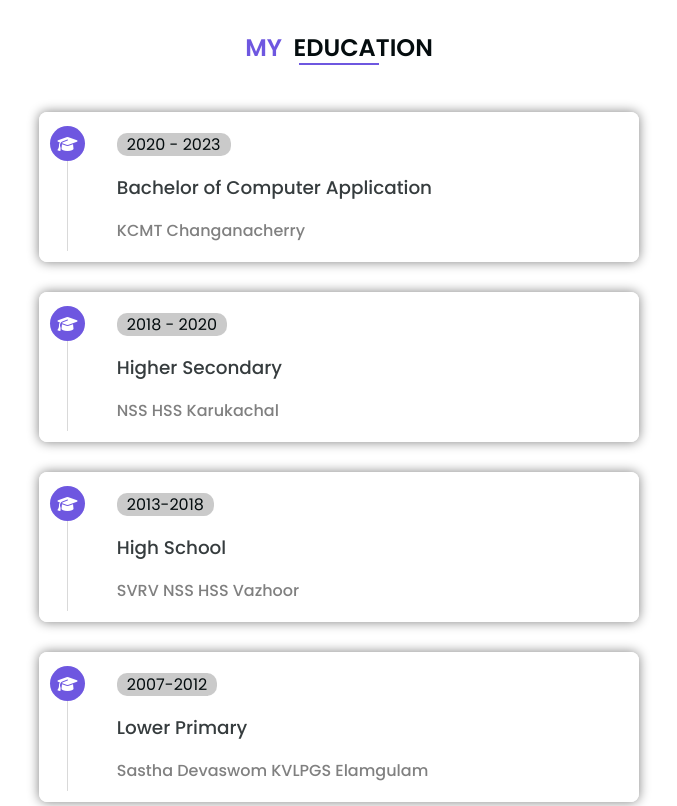
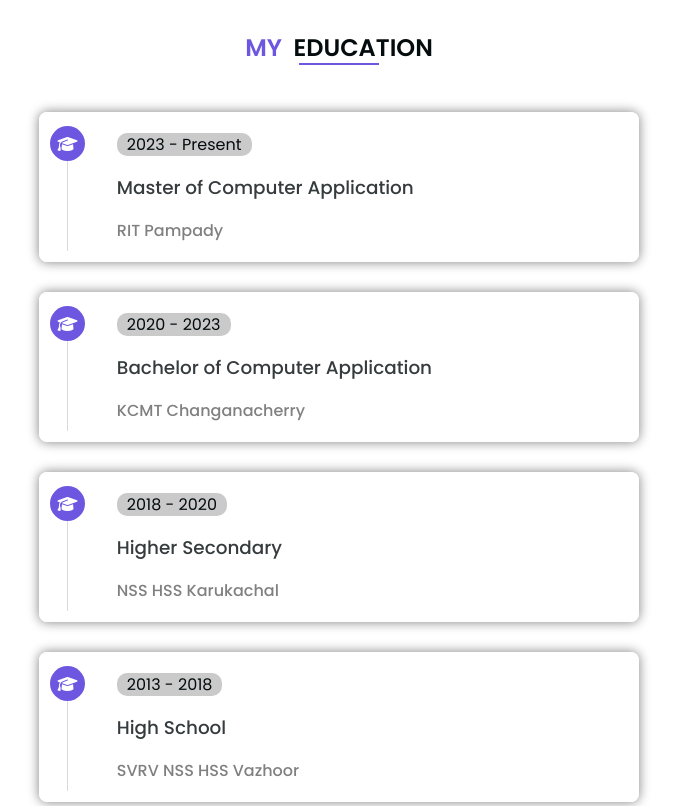
Before and after one commit to arjuncvinod/arjuncvinod.github.io, a plain HTML site: page index.html in a window 1280 px wide. Shown: the part 1080-1886 px from the top of the page, without its empty margins (301-978 px from the left). Drawn offline with nearby package versions, Linux system fonts and the light colour scheme.

Commit message:
Edu section updated

```diff
--- a/index.html
+++ b/index.html
@@ -130,6 +130,17 @@
                         <p></p>
                     </div>
                     <div class="edu-details">
+                        <p class="edu-year"><span>2023 - Present</span></p>
+                        <p class="edu-title">Master of Computer Application</p>
+                        <p class="edu-desc">RIT Pampady</p>
+                    </div>
+                </div>
+                <div class="edu-box reveal">
+                    <div class="edu-icon">
+                        <i class="fa-solid fa-graduation-cap"></i>
+                        <p></p>
+                    </div>
+                    <div class="edu-details">
                         <p class="edu-year"><span>2020 - 2023</span></p>
                         <p class="edu-title">Bachelor of Computer Application</p>
                         <p class="edu-desc">KCMT Changanacherry</p>
@@ -152,20 +163,9 @@
                         <p></p>
                     </div>
                     <div class="edu-details">
-                        <p class="edu-year"><span>2013-2018</span></p>
+                        <p class="edu-year"><span>2013 - 2018</span></p>
                         <p class="edu-title">High School</p>
                         <p class="edu-desc">SVRV NSS HSS Vazhoor</p>
-                    </div>
-                </div>
-                <div class="edu-box reveal" >
-                    <div class="edu-icon">
-                        <i class="fa-solid fa-graduation-cap"></i>
-                        <p></p>
-                    </div>
-                    <div class="edu-details">
-                        <p class="edu-year"><span>2007-2012</span></p>
-                        <p class="edu-title">Lower Primary</p>
-                        <p class="edu-desc">Sastha Devaswom KVLPGS Elamgulam</p>
                     </div>
                 </div>
             </div>
```
